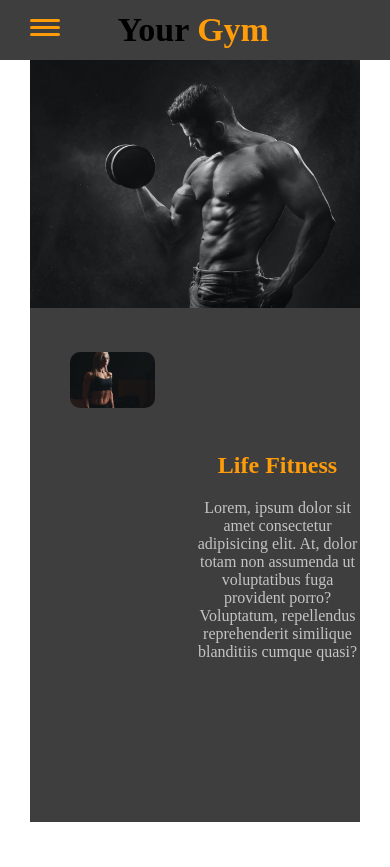
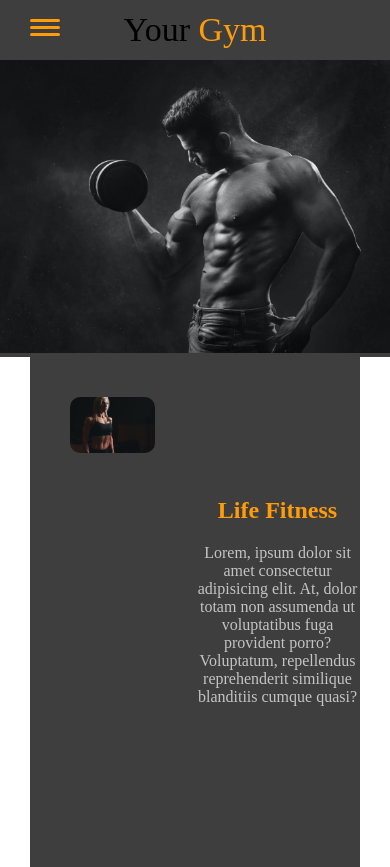
Before and after one commit to vitoneto/your-gym-ui, an Angular app: page / in a window 390 px wide. Before the commit the page ends 844 px from the top, so only its background shows below. Built offline with nearby package versions, Linux system fonts and the light colour scheme.

Commit message:
Header and spootlight done.

```diff
--- a/src/app/components/header/header.component.html
+++ b/src/app/components/header/header.component.html
@@ -1,5 +1,5 @@
 <header>
-    <div class="wrapper">
+    <div class="wrapper vertical-middle">
         <div
             class="hamburger-icon"
             [class.hamburgerToX]="menuMobile"
@@ -11,7 +11,8 @@
         </div>
 
         <div class="logo">
-            <h2><b>Your</b> <b> Gym</b></h2>
+            <span>Your</span>
+            <span> Gym</span>
         </div>
 
         <div class="menu" [class.menuOpenedMobile]="menuMobile">
--- a/src/app/components/header/header.component.scss
+++ b/src/app/components/header/header.component.scss
@@ -12,13 +12,13 @@ header {
         .logo {
             display: inline-block;
             z-index: 0;
-            h2 {
+            span {
                 line-height: 34px;
                 font-size: 34px;
                 margin-top: calc(50px - 20px);
-                b:nth-child(2) {
-                    color: $orange;
-                }
+            }
+            span:nth-child(2) {
+                color: $orange;
             }
         }
 
@@ -45,6 +45,11 @@ header {
         .menuMobile {
             display: none;
         }
+    }
+
+    .vertical-middle {
+        position: relative;
+        top: calc(50% - 17px);
     }
 }
 
@@ -102,10 +107,7 @@ header {
                     width: 100vw;
                     right: 0;
                     top: calc(30px - 17px);
-                    h2 {
-                        width: 155px;
-                        margin: 0 auto;
-                    }
+                    text-align: center;
                 }
 
                 .menu {
@@ -140,6 +142,10 @@ header {
                     }
                 }
             }
+
+            .vertical-middle {
+                position: initial;
+            }
         }
     }
 }
--- a/src/app/components/home/home.component.html
+++ b/src/app/components/home/home.component.html
@@ -1,11 +1,13 @@
+<div class="spootlight">
+    <article class="spootlight">
+        <figure>
+            <img src="../../../assets/img/destaque2.jpeg" alt="destaque" />
+        </figure>
+    </article>
+</div>
+
 <div class="wrapper">
     <section>
-        <article class="spootlight">
-            <figure>
-                <img src="../../../assets/img/destaque2.jpeg" alt="destaque" />
-            </figure>
-        </article>
-
         <article class="life-fitness">
             <figure>
                 <img
--- a/src/app/components/home/home.component.scss
+++ b/src/app/components/home/home.component.scss
@@ -1,7 +1,8 @@
 @import '../../../assets/scss/colors.scss';
 
-section {
-    article.spootlight {
+.spootlight {
+    background: $black;
+    article {
         background: $gray;
         figure {
             img {
@@ -10,7 +11,9 @@ section {
             }
         }
     }
+}
 
+section {
     article.life-fitness {
         background: $gray;
         min-height: 510px;
```
